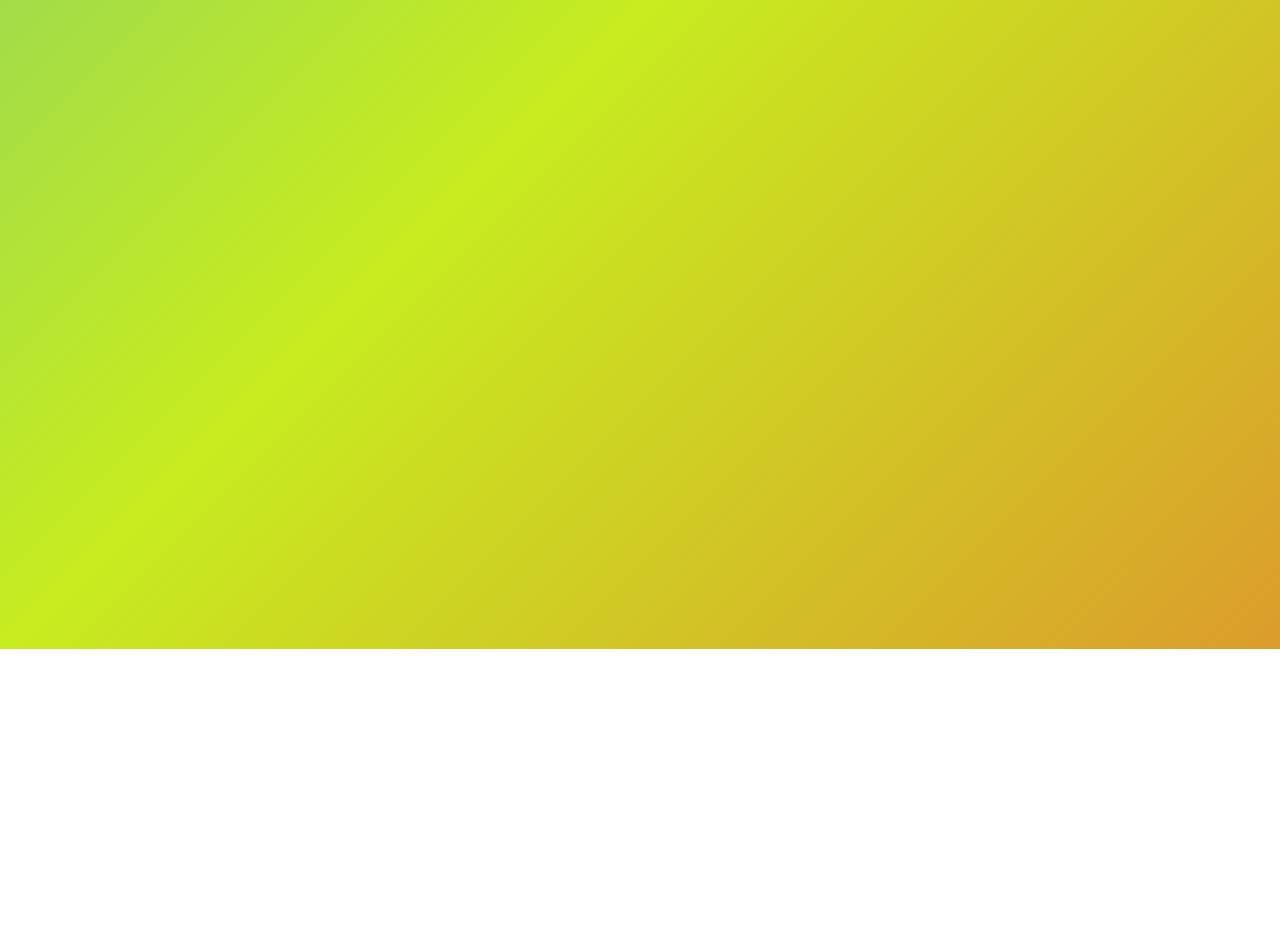
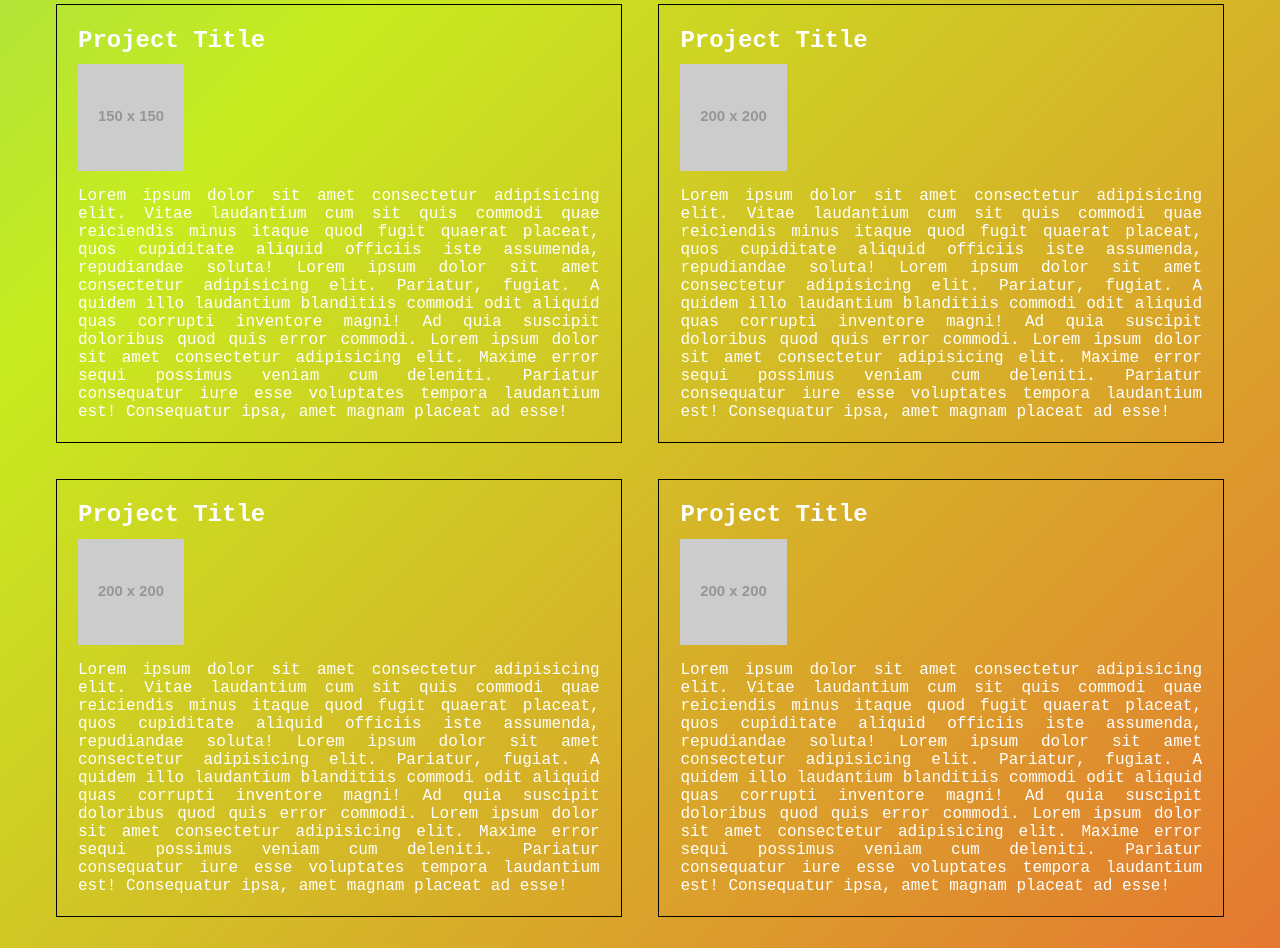
Before and after one commit to CSY1063/as1-AndreiWEBDEVELOPMENT, a plain HTML site: page project.html in a window 1280 px wide. Shown: the part 202-1150 px from the top of the page. Before the commit the page ends 851 px from the top, so only its background shows below. Drawn offline with Linux system fonts and the light colour scheme; placeholder pictures from the web are drawn by us.

Commit message:
added project page and speed up the background animation

```diff
--- a/desktop.css
+++ b/desktop.css
@@ -8,7 +8,7 @@ body {
         "main main main";
 }
 
-nav ul{
+nav ul {
     display: flex;
     justify-content: space-evenly;
     list-style: none;
@@ -16,7 +16,8 @@ nav ul{
     color: black;
 
 }
-nav a{
+
+nav a {
     color: rgba(3, 18, 66, 0.637);
     text-decoration: none;
 }
--- /dev/null
+++ b/project.css
@@ -0,0 +1,17 @@
+main {
+    display: grid;
+    grid-template-columns: repeat(2, auto);
+}
+
+div img {
+    width: 20%;
+}
+
+main div {
+    border: 1px solid black;
+    padding: 1em;
+    margin-left: 3%;
+    margin-right: 3%;
+    margin-bottom: 3%;
+    margin-top: 3%;
+}
--- a/project.html
+++ b/project.html
@@ -24,6 +24,57 @@
     <link rel="stylesheet" href="style.css" media="screen">
     <link rel="stylesheet" href="mobile.css" media="screen and (max-width: 800px)">
     <link rel="stylesheet" href="desktop.css" media="screen and (min-width: 801px)">
+    <link rel="stylesheet" href="project.css">
+
+    <main>
+        <div>
+            <h2>Project Title</h2>
+            <img src="https://via.placeholder.com/150" alt="Placeholder Image">
+            <p>Lorem ipsum dolor sit amet consectetur adipisicing elit. Vitae laudantium cum sit quis commodi quae
+                reiciendis minus itaque quod fugit quaerat placeat, quos cupiditate aliquid officiis iste assumenda,
+                repudiandae soluta! Lorem ipsum dolor sit amet consectetur adipisicing elit. Pariatur, fugiat. A quidem
+                illo laudantium blanditiis commodi odit aliquid quas corrupti inventore magni! Ad quia suscipit
+                doloribus quod quis error commodi. Lorem ipsum dolor sit amet consectetur adipisicing elit. Maxime error
+                sequi possimus veniam cum deleniti. Pariatur consequatur iure esse voluptates tempora laudantium est!
+                Consequatur ipsa, amet magnam placeat ad esse!</p>
+        </div>
+        <div>
+            <h2>Project Title</h2>
+            <img src="https://via.placeholder.com/200x200" alt="">
+            <p>Lorem ipsum dolor sit amet consectetur adipisicing elit. Vitae laudantium cum sit quis commodi quae
+                reiciendis minus itaque quod fugit quaerat placeat, quos cupiditate aliquid officiis iste assumenda,
+                repudiandae soluta! Lorem ipsum dolor sit amet consectetur adipisicing elit. Pariatur, fugiat. A quidem
+                illo laudantium blanditiis commodi odit aliquid quas corrupti inventore magni! Ad quia suscipit
+                doloribus quod quis error commodi. Lorem ipsum dolor sit amet consectetur adipisicing elit. Maxime error
+                sequi possimus veniam cum deleniti. Pariatur consequatur iure esse voluptates tempora laudantium est!
+                Consequatur ipsa, amet magnam placeat ad esse!</p>
+        </div>
+
+        <div>
+            <h2>Project Title</h2>
+            <img src="https://via.placeholder.com/200x200" alt="">
+            <p>Lorem ipsum dolor sit amet consectetur adipisicing elit. Vitae laudantium cum sit quis commodi quae
+                reiciendis minus itaque quod fugit quaerat placeat, quos cupiditate aliquid officiis iste assumenda,
+                repudiandae soluta! Lorem ipsum dolor sit amet consectetur adipisicing elit. Pariatur, fugiat. A quidem
+                illo laudantium blanditiis commodi odit aliquid quas corrupti inventore magni! Ad quia suscipit
+                doloribus quod quis error commodi. Lorem ipsum dolor sit amet consectetur adipisicing elit. Maxime error
+                sequi possimus veniam cum deleniti. Pariatur consequatur iure esse voluptates tempora laudantium est!
+                Consequatur ipsa, amet magnam placeat ad esse!</p>
+        </div>
+        <div>
+            <h2>Project Title</h2>
+            <img src="https://via.placeholder.com/200x200" alt="">
+            <p>Lorem ipsum dolor sit amet consectetur adipisicing elit. Vitae laudantium cum sit quis commodi quae
+                reiciendis minus itaque quod fugit quaerat placeat, quos cupiditate aliquid officiis iste assumenda,
+                repudiandae soluta! Lorem ipsum dolor sit amet consectetur adipisicing elit. Pariatur, fugiat. A quidem
+                illo laudantium blanditiis commodi odit aliquid quas corrupti inventore magni! Ad quia suscipit
+                doloribus quod quis error commodi. Lorem ipsum dolor sit amet consectetur adipisicing elit. Maxime error
+                sequi possimus veniam cum deleniti. Pariatur consequatur iure esse voluptates tempora laudantium est!
+                Consequatur ipsa, amet magnam placeat ad esse!</p>
+        </div>
+
+
+    </main>
 
 </body>
 
--- a/style.css
+++ b/style.css
@@ -56,7 +56,7 @@ grid-column: 1/3;
 body {
     background: linear-gradient(-45deg, #f53b3b, #c7ec1f, #23a6d5, #23d5ab);
     background-size: 400% 400%;
-    animation: gradient 15s ease infinite;
+    animation: gradient 2s ease infinite;
     height: 100vh;
   }
 
```
